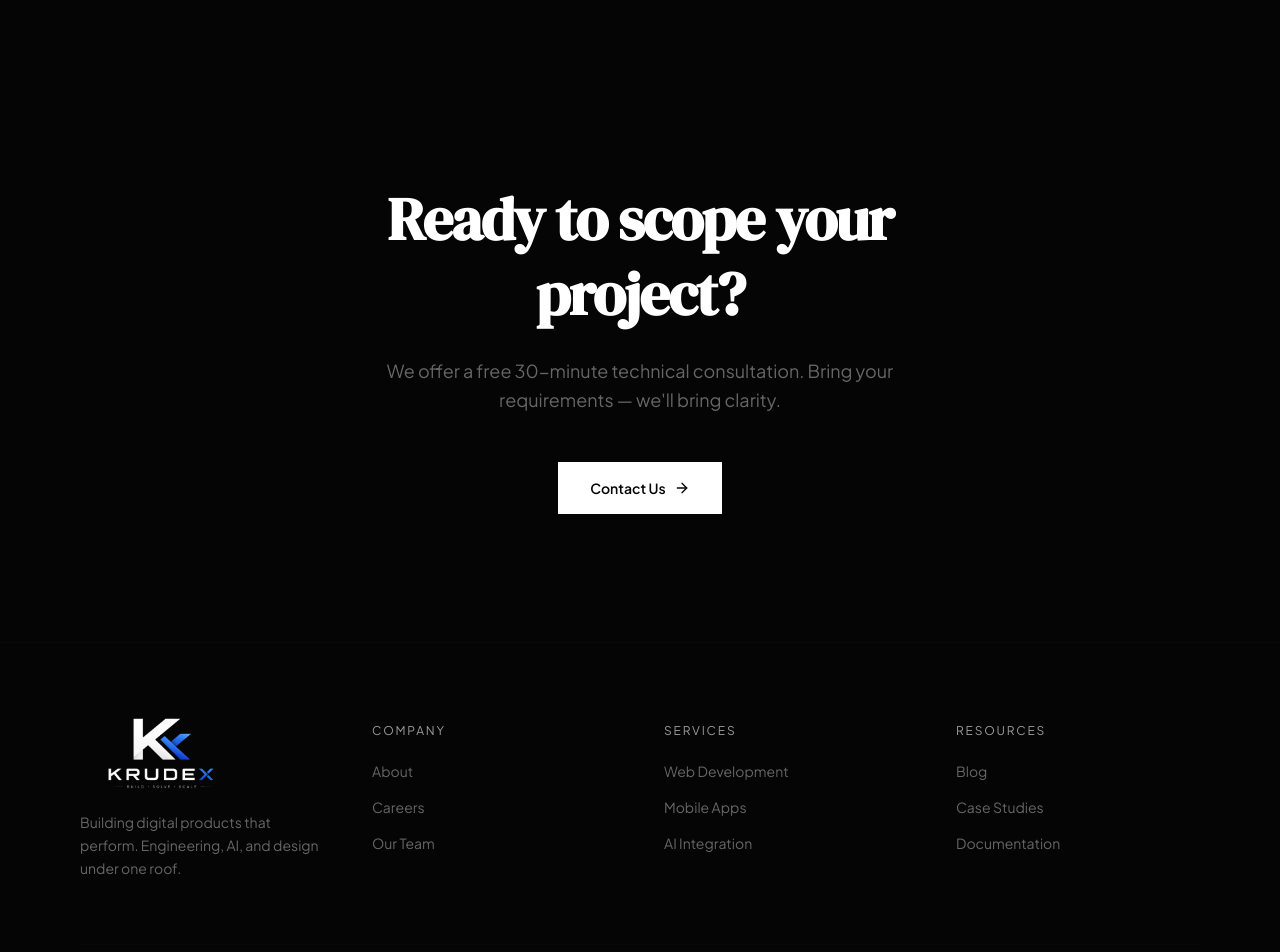
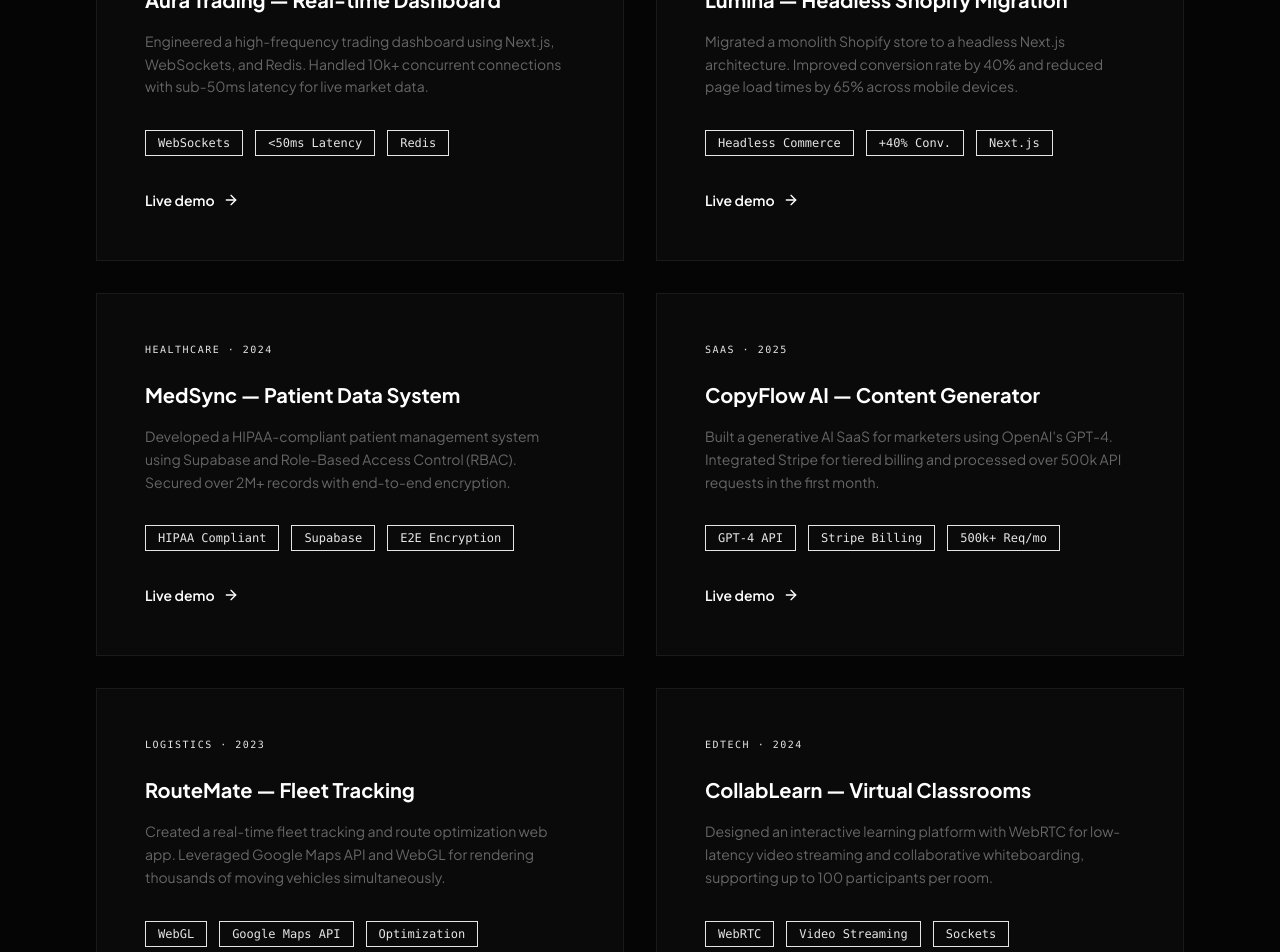
Before and after one commit to mdeocder24/Krudex-Tech, a Next.js app: page /work in a window 1280 px wide. Shown: the part 960-1912 px from the top of the page. Built offline with nearby package versions, Linux system fonts and the light colour scheme.

Commit message:
feat: add Supabase client utilities and implement SelectedWork portfolio component

```diff
--- a/src/components/SelectedWork.tsx
+++ b/src/components/SelectedWork.tsx
@@ -13,13 +13,57 @@ const projects = [
     category: "Enterprise \u00B7 2024",
     title: "Kemplast Inc. \u2014 Frontend Modernization",
     desc: "Rebuilt a legacy React 16 platform on Next.js 16 + React 19 with a Tailwind v4 design system. Lighthouse score moved from 71 to 99. LCP dropped from 2.8s to 0.9s.",
-    tags: ["99 Lighthouse", "0.9s LCP", "-47% JS"]
+    tags: ["99 Lighthouse", "0.9s LCP", "-47% JS"],
+    demoLink: "#"
   },
   {
     category: "AI / ML \u00B7 2025",
     title: "Sign Language Recognition Platform",
     desc: "Real-time ASL gesture classification using MediaPipe Hands + TensorFlow.js \u2014 running entirely in-browser. 26 gestures recognized at 94.7% accuracy with 18ms inference.",
-    tags: ["94.7% accuracy", "18ms latency", "0 server calls"]
+    tags: ["94.7% accuracy", "18ms latency", "0 server calls"],
+    demoLink: "#"
+  },
+  {
+    category: "FinTech \u00B7 2024",
+    title: "Aura Trading \u2014 Real-time Dashboard",
+    desc: "Engineered a high-frequency trading dashboard using Next.js, WebSockets, and Redis. Handled 10k+ concurrent connections with sub-50ms latency for live market data.",
+    tags: ["WebSockets", "<50ms Latency", "Redis"],
+    demoLink: "#"
+  },
+  {
+    category: "E-Commerce \u00B7 2023",
+    title: "Lumina \u2014 Headless Shopify Migration",
+    desc: "Migrated a monolith Shopify store to a headless Next.js architecture. Improved conversion rate by 40% and reduced page load times by 65% across mobile devices.",
+    tags: ["Headless Commerce", "+40% Conv.", "Next.js"],
+    demoLink: "#"
+  },
+  {
+    category: "Healthcare \u00B7 2024",
+    title: "MedSync \u2014 Patient Data System",
+    desc: "Developed a HIPAA-compliant patient management system using Supabase and Role-Based Access Control (RBAC). Secured over 2M+ records with end-to-end encryption.",
+    tags: ["HIPAA Compliant", "Supabase", "E2E Encryption"],
+    demoLink: "#"
+  },
+  {
+    category: "SaaS \u00B7 2025",
+    title: "CopyFlow AI \u2014 Content Generator",
+    desc: "Built a generative AI SaaS for marketers using OpenAI's GPT-4. Integrated Stripe for tiered billing and processed over 500k API requests in the first month.",
+    tags: ["GPT-4 API", "Stripe Billing", "500k+ Req/mo"],
+    demoLink: "#"
+  },
+  {
+    category: "Logistics \u00B7 2023",
+    title: "RouteMate \u2014 Fleet Tracking",
+    desc: "Created a real-time fleet tracking and route optimization web app. Leveraged Google Maps API and WebGL for rendering thousands of moving vehicles simultaneously.",
+    tags: ["WebGL", "Google Maps API", "Optimization"],
+    demoLink: "#"
+  },
+  {
+    category: "EdTech \u00B7 2024",
+    title: "CollabLearn \u2014 Virtual Classrooms",
+    desc: "Designed an interactive learning platform with WebRTC for low-latency video streaming and collaborative whiteboarding, supporting up to 100 participants per room.",
+    tags: ["WebRTC", "Video Streaming", "Sockets"],
+    demoLink: "#"
   }
 ];
 
@@ -81,6 +125,14 @@ const SelectedWork = () => {
                     </span>
                   ))}
                 </div>
+                {project.demoLink && (
+                  <div className="mt-8">
+                    <a href={project.demoLink} target="_blank" rel="noopener noreferrer" className="inline-flex items-center gap-2 text-sm font-semibold text-white hover:text-krudex-blue transition-colors group/link">
+                      Live demo
+                      <ArrowRight className="w-4 h-4 group-hover/link:translate-x-1 transition-transform" />
+                    </a>
+                  </div>
+                )}
               </TiltCard>
             </motion.div>
           ))}
--- /dev/null
+++ b/src/utils/supabase/client.ts
@@ -0,0 +1,10 @@
+import { createBrowserClient } from "@supabase/ssr";
+
+const supabaseUrl = process.env.NEXT_PUBLIC_SUPABASE_URL;
+const supabaseKey = process.env.NEXT_PUBLIC_SUPABASE_PUBLISHABLE_KEY;
+
+export const createClient = () =>
+  createBrowserClient(
+    supabaseUrl!,
+    supabaseKey!,
+  );
--- /dev/null
+++ b/src/utils/supabase/server.ts
@@ -0,0 +1,28 @@
+import { createServerClient } from "@supabase/ssr";
+import { cookies } from "next/headers";
+
+const supabaseUrl = process.env.NEXT_PUBLIC_SUPABASE_URL;
+const supabaseKey = process.env.NEXT_PUBLIC_SUPABASE_PUBLISHABLE_KEY;
+
+export const createClient = async (cookieStore: Awaited<ReturnType<typeof cookies>>) => {
+  return createServerClient(
+    supabaseUrl!,
+    supabaseKey!,
+    {
+      cookies: {
+        getAll() {
+          return cookieStore.getAll()
+        },
+        setAll(cookiesToSet) {
+          try {
+            cookiesToSet.forEach(({ name, value, options }) => cookieStore.set(name, value, options))
+          } catch {
+            // The `setAll` method was called from a Server Component.
+            // This can be ignored if you have middleware refreshing
+            // user sessions.
+          }
+        },
+      },
+    },
+  );
+};
```
